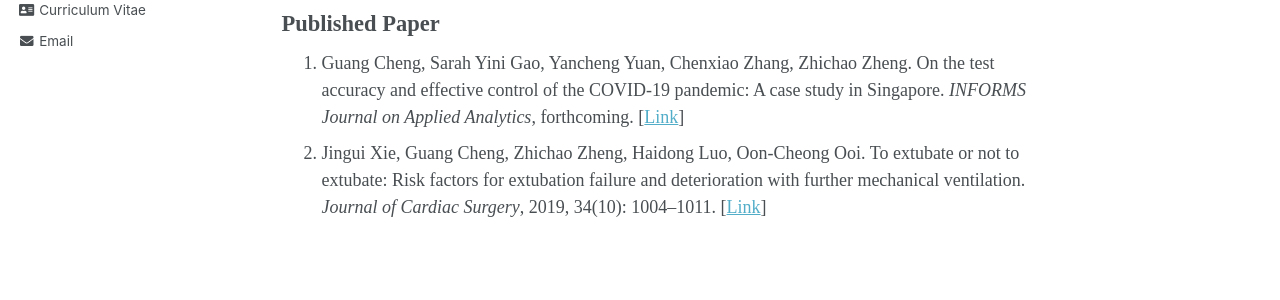
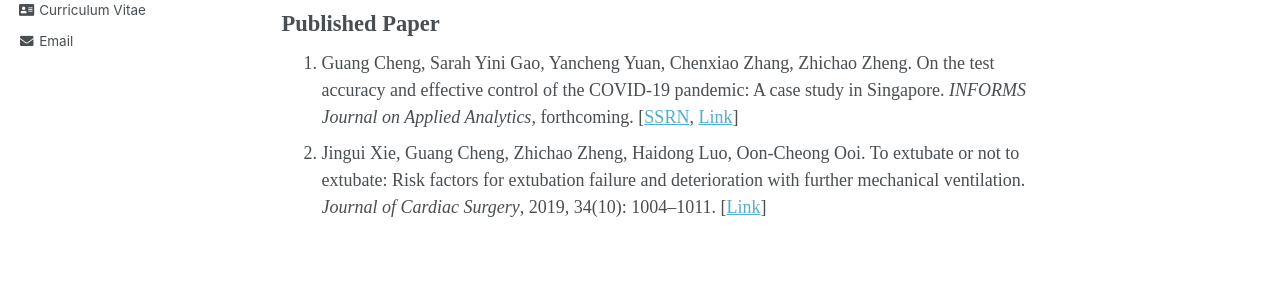
Before and after one commit to gcheng-nus/gcheng-nus.github.io, a Jekyll site: the page built from _pages/research.md, in a window 1280 px wide. Shown: the part 450-750 px from the top of the page. Built offline with Jekyll 4.4.1, drawn with Linux system fonts in a browser that asks for light colours; some web fonts are replaced.

Commit message:
updae link

```diff
--- a/_pages/research.md
+++ b/_pages/research.md
@@ -20,7 +20,7 @@ author_profile: true
 
 <h2>Published Paper</h2>
 <ol style="margin-top: 0em; margin-bottom: 1.2em;">
-	<li>Guang Cheng, Sarah Yini Gao, Yancheng Yuan, Chenxiao Zhang, Zhichao Zheng. On the test accuracy and effective control of the COVID-19 pandemic: A case study in Singapore. <i>INFORMS Journal on Applied Analytics</i>, forthcoming. [<a href="https://pubsonline.informs.org/doi/abs/10.1287/inte.2022.1117" target="_blank">Link</a>]</li>
+	<li>Guang Cheng, Sarah Yini Gao, Yancheng Yuan, Chenxiao Zhang, Zhichao Zheng. On the test accuracy and effective control of the COVID-19 pandemic: A case study in Singapore. <i>INFORMS Journal on Applied Analytics</i>, forthcoming. [<a href="https://ssrn.com/abstract=3955828" target="_blank">SSRN</a>, <a href="https://pubsonline.informs.org/doi/abs/10.1287/inte.2022.1117" target="_blank">Link</a>]</li>
 	<!--  -->
 	<li>Jingui Xie, Guang Cheng, Zhichao Zheng, Haidong Luo, Oon-Cheong Ooi. To extubate or not to extubate: Risk factors for extubation failure and deterioration with further mechanical ventilation. <i>Journal of Cardiac Surgery</i>, 2019, 34(10): 1004–1011. [<a href="https://onlinelibrary.wiley.com/doi/abs/10.1111/jocs.14189" target="_blank">Link</a>]</li>
 </ol>
```
